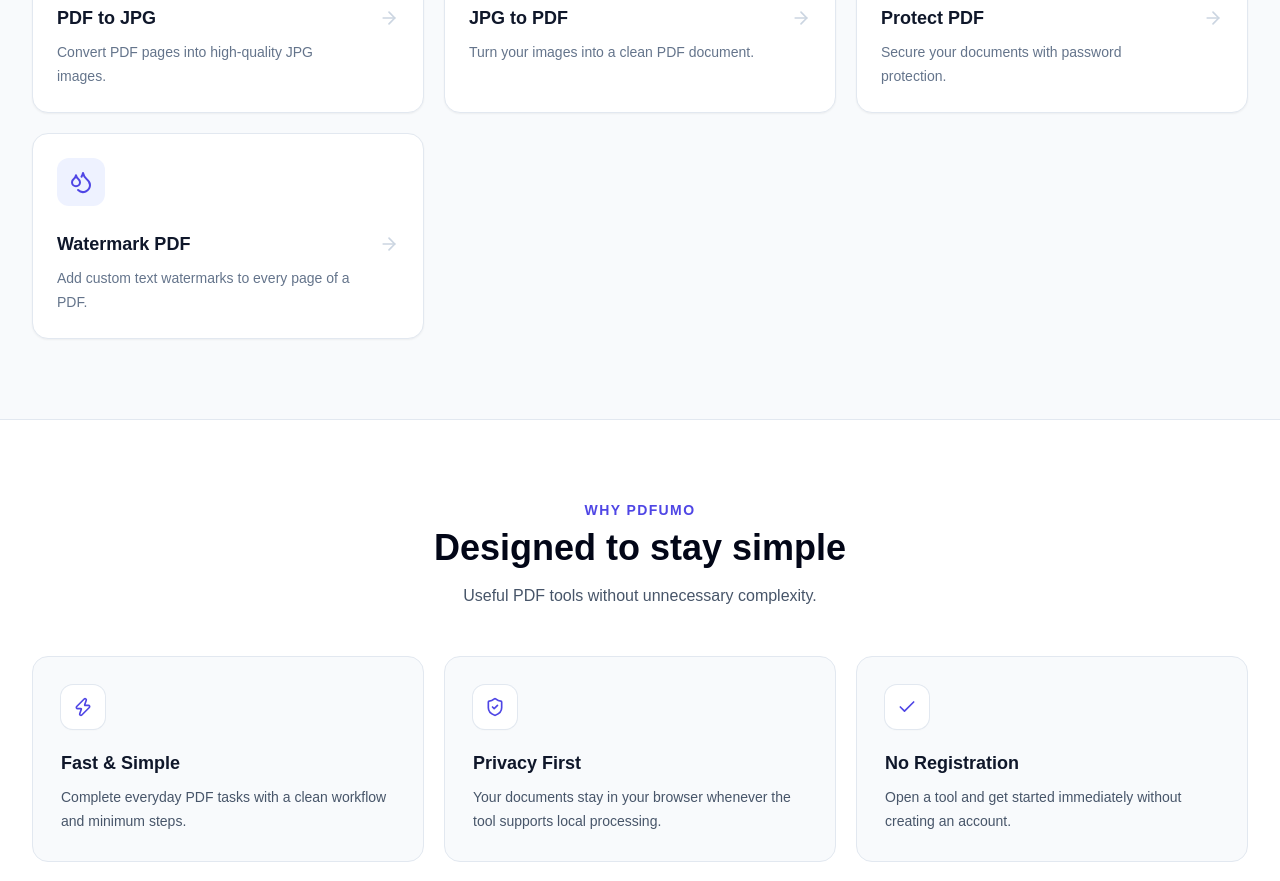
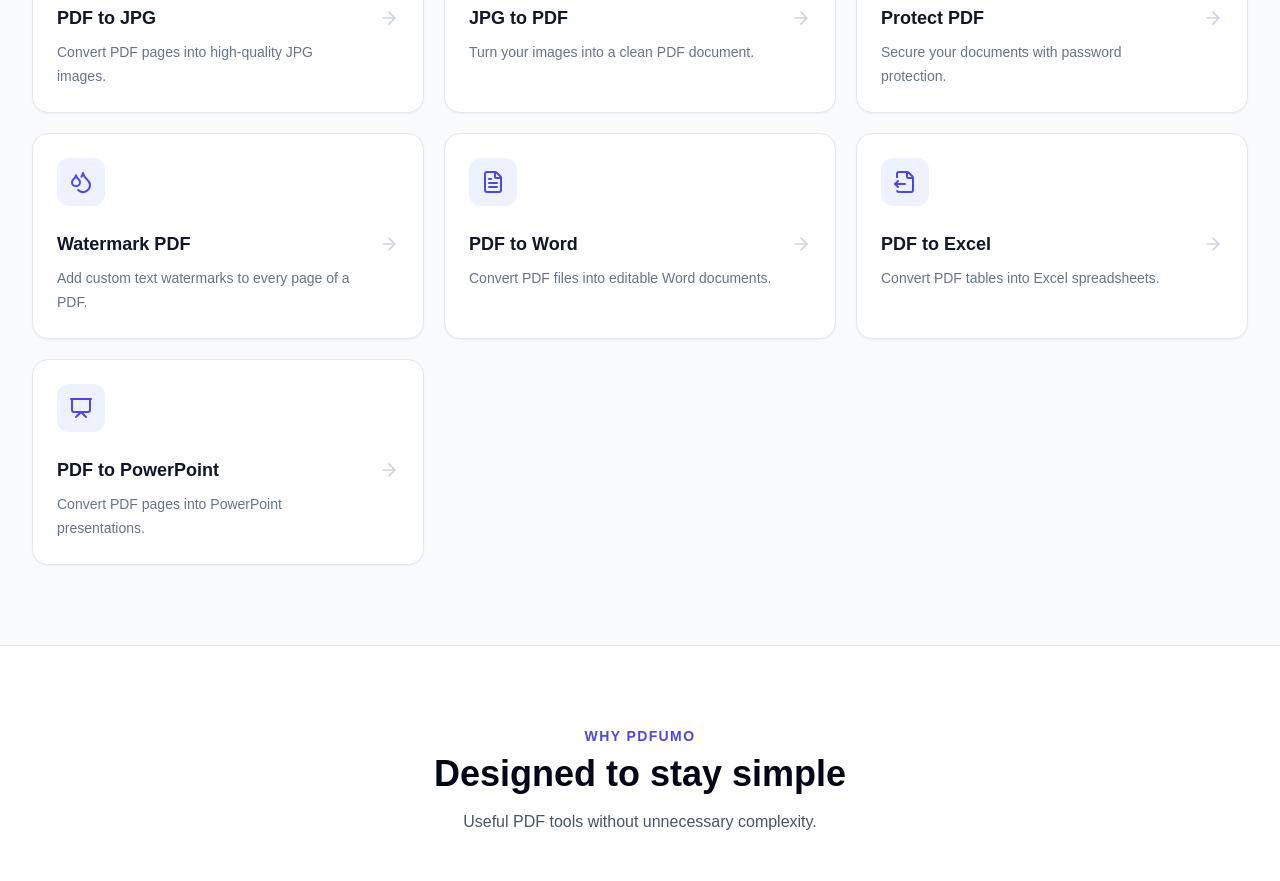
Before and after one commit to chinwy999/pdfumo, a Next.js app: page / in a window 1280 px wide. Shown: the part 1240-2121 px from the top of the page. Built offline with nearby package versions, Linux system fonts and the light colour scheme.

Commit message:
Add conversion tools to homepage

```diff
--- a/app/page.tsx
+++ b/app/page.tsx
@@ -13,6 +13,7 @@
   Droplets,
   LockKeyhole,
   Menu,
+  Presentation,
   Scissors,
   ShieldCheck,
   Upload,
@@ -64,6 +65,24 @@
     icon: Droplets,
     href: "/tools/watermark-pdf",
   },
+  {
+    title: "PDF to Word",
+    description: "Convert PDF files into editable Word documents.",
+    icon: FileText,
+    href: "/tools/pdf-to-word",
+  },
+  {
+    title: "PDF to Excel",
+    description: "Convert PDF tables into Excel spreadsheets.",
+    icon: FileOutput,
+    href: "/tools/pdf-to-excel",
+  },
+  {
+    title: "PDF to PowerPoint",
+    description: "Convert PDF pages into PowerPoint presentations.",
+    icon: Presentation,
+    href: "/tools/pdf-to-powerpoint",
+  },
 ];
 
 const benefits = [
@@ -95,8 +114,8 @@
       {/* Header */}
       <header className="sticky top-0 z-50 border-b border-slate-200/80 bg-white/90 backdrop-blur-xl">
         <div className="mx-auto flex h-16 max-w-7xl items-center justify-between px-4 sm:px-6 lg:px-8">
-          <a
-            href="#"
+          <Link
+            href="/"
             className="flex items-center gap-2.5"
             aria-label="PDFumo home"
           >
@@ -107,7 +126,7 @@
             <span className="text-xl font-extrabold tracking-tight text-slate-900">
               PDF<span className="text-indigo-600">umo</span>
             </span>
-          </a>
+          </Link>
 
           <nav className="hidden items-center gap-8 md:flex">
             <a
@@ -382,7 +401,7 @@
         <div className="mx-auto max-w-7xl px-4 py-10 sm:px-6 lg:px-8">
           <div className="flex flex-col gap-8 md:flex-row md:items-center md:justify-between">
             <div>
-              <a href="#" className="flex items-center gap-2">
+              <Link href="/" className="flex items-center gap-2">
                 <div className="flex h-8 w-8 items-center justify-center rounded-lg bg-indigo-600">
                   <FileText className="h-4 w-4 text-white" />
                 </div>
@@ -390,7 +409,7 @@
                 <span className="font-extrabold text-slate-900">
                   PDF<span className="text-indigo-600">umo</span>
                 </span>
-              </a>
+              </Link>
 
               <p className="mt-3 text-sm text-slate-500">
                 Simple PDF tools for everyday work.
```
